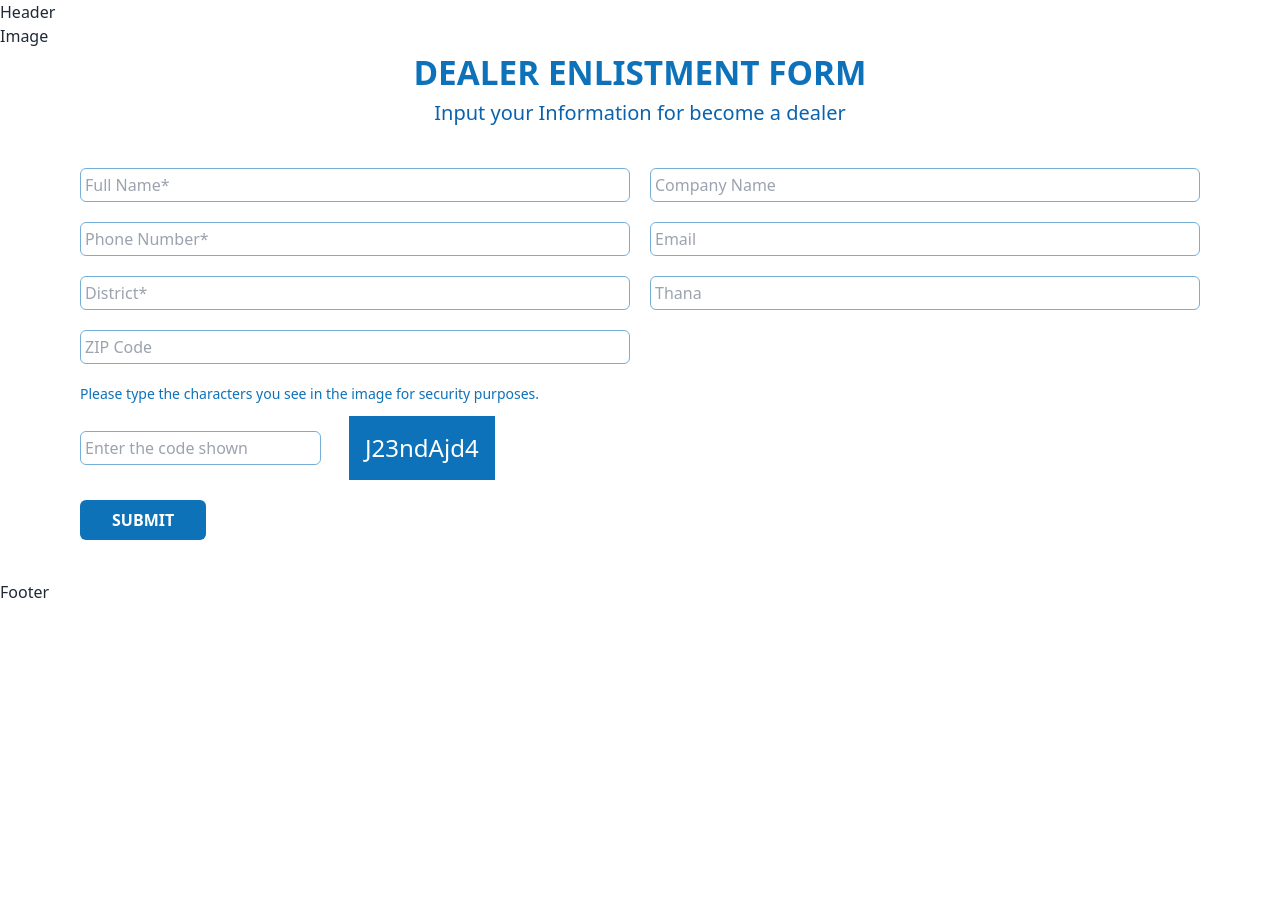
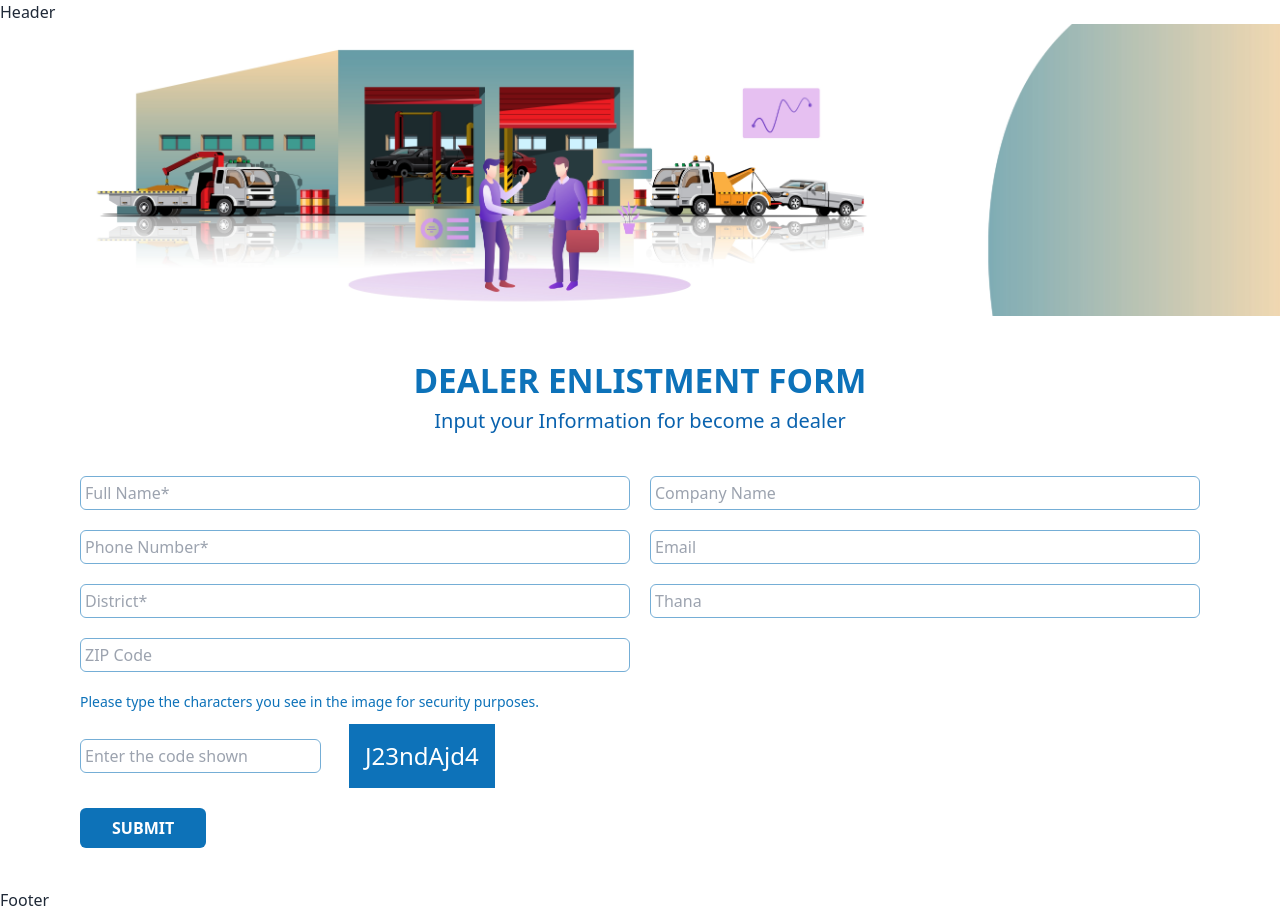
Before and after one commit to arbinzaman/rahimafrooz-battery, a React (Vite) app: page /become-a-dealer in a window 1280 px wide. Before the commit the page ends 800 px from the top, so only its background shows below. Built offline with nearby package versions, Linux system fonts and the light colour scheme.

Commit message:
Added banner image in Become a dealer and Contact Us page.

```diff
--- a/src/pages/BecomeADealer.jsx
+++ b/src/pages/BecomeADealer.jsx
@@ -1,11 +1,14 @@
 import DealerApplicationForm from "../components/BecomeADealer/DealerApplicationForm";
+import BecomeADealerBanner from "../assets/images/Become-a-dealer-banner.jpg"
 
 const BecomeADealer = () => {
   return (
     <section>
-      <div>Image</div>
-      <section className="mx-2 md:mx-16 lg:mx-20">
-        <div className="text-center">
+      <div>
+        <img src={BecomeADealerBanner} alt="" />
+      </div>
+      <section className="mx-5 md:mx-16 lg:mx-20">
+        <div className="text-center my-10">
           <p className="text-primary text-large font-bold">DEALER ENLISTMENT FORM</p>
           <p className="text-secondary text-medium">Input your Information for become a dealer</p>
         </div>
--- a/src/pages/ContactUs.jsx
+++ b/src/pages/ContactUs.jsx
@@ -2,19 +2,19 @@ import GlobalAddressItems from "../components/ContactUs/GlobalAddressItems";
 import LocationPinIcon from "../assets/icons/location-pin-svgrepo-com.png";
 import PhoneFaxIcon from "../assets/icons/telephone-free-svgrepo-com.png";
 import EmailIcon from "../assets/icons/email-9-svgrepo-com.png";
+import ContactUsBanner from "../assets/images/Contact-us-banner.jpg"
 import ContactUsInformationForm from "../components/ContactUs/ContactUsInformationForm";
 const ContactUs = () => {
   return (
     <section>
       <div>
         <img
-          src="https://cdn.pixabay.com/photo/2014/04/02/14/09/world-map-306338_960_720.png"
-          className="w-full h-[300px]"
-          alt=""
+          src={ContactUsBanner}
+          alt="A banner showing world map picture and outlets of Rahimafrooz battery worldwide."
         />
       </div>
-      <section className="mx-2 md:mx-16 lg:mx-20">
-        <p className="text-primary text-large font-bold text-center my-3">
+      <section className="mx-5 md:mx-16 lg:mx-20">
+        <p className="text-primary text-large font-bold text-center my-10">
           CONTACT US
         </p>
         <div>
--- a/tailwind.config.js
+++ b/tailwind.config.js
@@ -13,6 +13,7 @@ export default {
       },
       fontSize:{
         large:"33.33px",
+        semi_large:"30px",
         medium:"20px",
         regular:"17px",
         small:"13px",
```
Also changed, not shown: src/assets/images/Become-a-dealer-banner.jpg (added), 1 other file (tests, documents, lock files or other folders).
